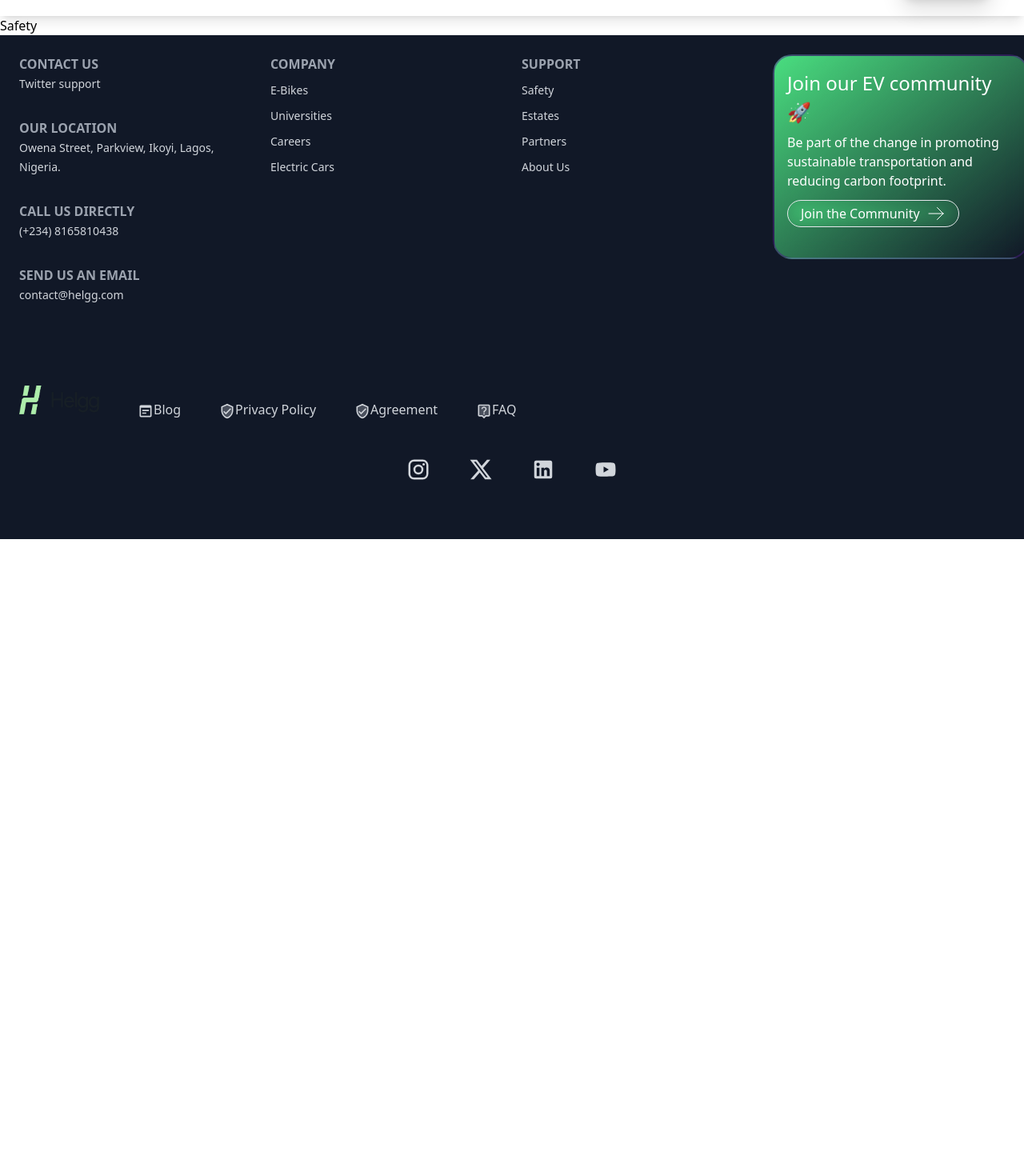
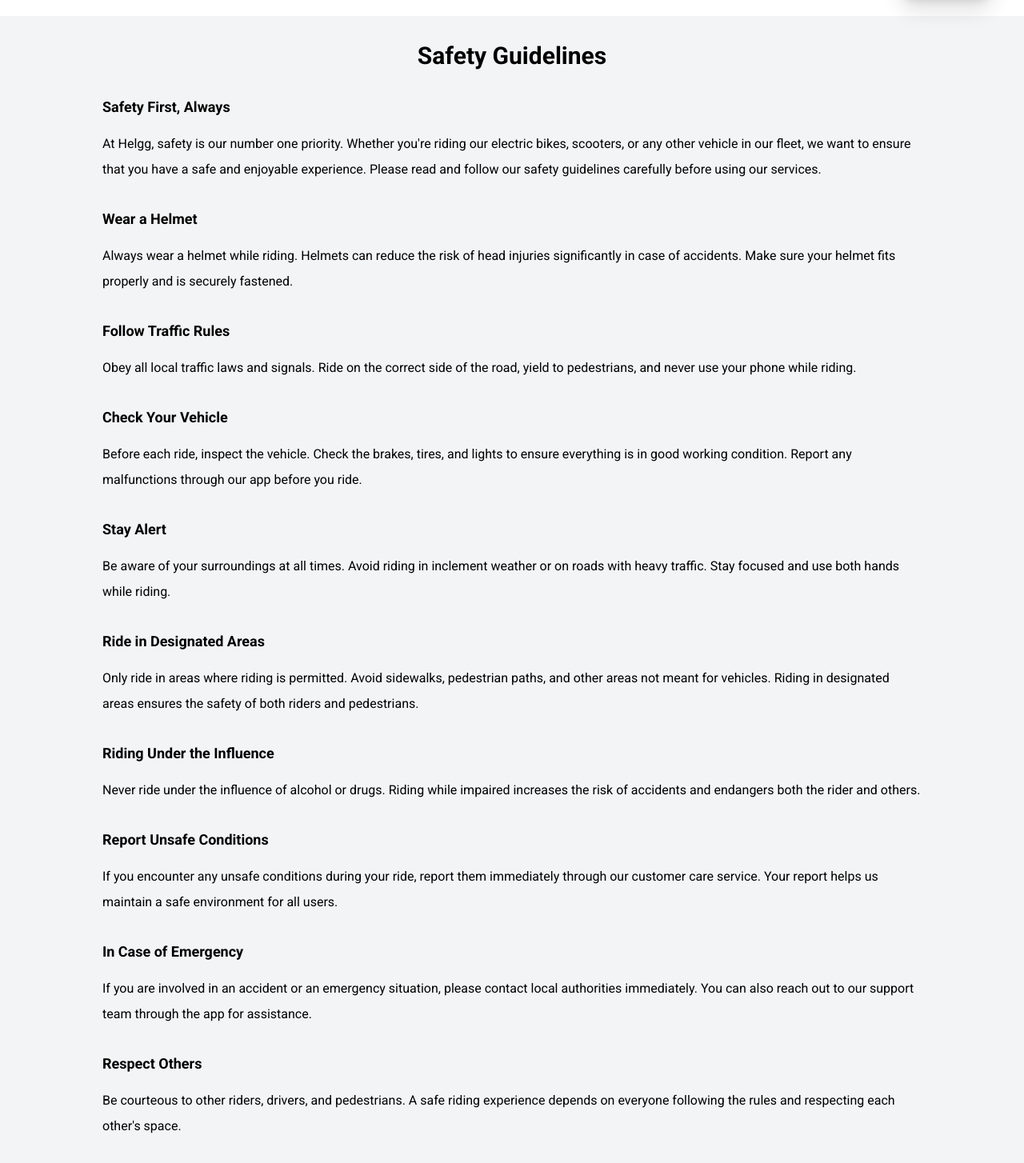
Before and after one commit to chimaskyy/helgg, a React (Vite) app in the folder client/: page /safety in a window 1280 px wide. Shown: the part 76-1530 px from the top of the page at 80% size. Before the commit the page ends 800 px from the top, so only its background shows below. Built offline with nearby package versions, Linux system fonts and the light colour scheme.

Commit message:
creat safety page

```diff
--- a/client/index.html
+++ b/client/index.html
@@ -2,7 +2,7 @@
 <html lang="en">
   <head>
     <meta charset="UTF-8" />
-    <link rel="icon" type="image/png" href="/client/src/assets/gallery/icon.png" />
+    <link rel="icon" type="image/png" href="src/assets/icon.png" />
     <meta name="viewport" content="width=device-width, initial-scale=1.0" />
     <link rel="preconnect" href="https://fonts.googleapis.com" />
     <link rel="preconnect" href="https://fonts.gstatic.com" crossorigin />
@@ -12,7 +12,7 @@
     />
     <title>Helgg - Africa's first e-transport network</title>
   </head>
-  <body>
+  <body style="scroll-behavior: smooth;">
     <div id="root"></div>
     <script type="module" src="/src/main.jsx"></script>
   </body>
--- a/client/src/pages/About.jsx
+++ b/client/src/pages/About.jsx
@@ -26,6 +26,7 @@
               Helgg
               <p>isn&apos;t just a company, it&apos;s an experience</p>
             </h1>
+            <a href="#our-story">
               <div className="animate-bounce text-thin flex items-center space-x-2">
                 <ArrowDownwardTwoToneIcon
                   style={{
@@ -37,6 +38,7 @@
                   Scroll Down <br /> to Explore
                 </p>
               </div>
+            </a>
           </div>
           <div className="relative flex-1">
             <div className="animate-bounce">
@@ -45,7 +47,7 @@
                 alt=""
                 className="rounded-2xl lg:max-w-md h-full"
               />
-              <p className="text-sm font-bold tracking-widest absolute lg:-left-48 lg:top-1/2 transform lg:-rotate-90 lg:text-lg text-customGreen origin-bottom">
+              <p className="text-sm font-extrabold tracking-widest absolute lg:-left-56 lg:top-1/2 transform lg:-rotate-90 lg:text-xl text-customGreen origin-bottom">
                 Helgg Experience
               </p>
             </div>
@@ -53,7 +55,7 @@
         </div>
       </section>
       {/* Sticky Nav */}
-      <nav className="mt-8 hidden lg:block pl-6 sticky top-[65px] bg-white text-gray-800 font-bold z-20">
+      <nav className="mt-8 hidden lg:block pl-6 sticky top-[80px] bg-white text-gray-800 font-bold z-20">
         <ul className="flex space-x-8 py-6">
           <li className="cursor-pointer relative group">
             <a href="#our-story">Our Story</a>
--- a/client/src/pages/Safety.jsx
+++ b/client/src/pages/Safety.jsx
@@ -1,9 +1,122 @@
-import React from 'react'
+import React from "react";
+import { Link } from "react-router-dom";
 
 function Safety() {
   return (
-    <div>Safety</div>
-  )
+    <div className="font-roboto p-8 bg-gray-100 min-h-screen">
+      <div className="max-w-screen-lg mx-auto">
+        <h1 className="text-3xl font-bold text-center mb-8">
+          Safety Guidelines
+        </h1>
+
+        <section className="mb-8">
+          <h2 className="text-left font-bold text-lg mb-4">
+            Safety First, Always
+          </h2>
+          <p className="leading-loose mb-4">
+            At Helgg, safety is our number one priority. Whether you're riding
+            our electric bikes, scooters, or any other vehicle in our fleet, we
+            want to ensure that you have a safe and enjoyable experience. Please
+            read and follow our safety guidelines carefully before using our
+            services.
+          </p>
+        </section>
+
+        <section className="mb-8">
+          <h2 className="text-left font-bold text-lg mb-4">Wear a Helmet</h2>
+          <p className="leading-loose mb-4">
+            Always wear a helmet while riding. Helmets can reduce the risk of
+            head injuries significantly in case of accidents. Make sure your
+            helmet fits properly and is securely fastened.
+          </p>
+        </section>
+
+        <section className="mb-8">
+          <h2 className="text-left font-bold text-lg mb-4">
+            Follow Traffic Rules
+          </h2>
+          <p className="leading-loose mb-4">
+            Obey all local traffic laws and signals. Ride on the correct side of
+            the road, yield to pedestrians, and never use your phone while
+            riding.
+          </p>
+        </section>
+
+        <section className="mb-8">
+          <h2 className="text-left font-bold text-lg mb-4">
+            Check Your Vehicle
+          </h2>
+          <p className="leading-loose mb-4">
+            Before each ride, inspect the vehicle. Check the brakes, tires, and
+            lights to ensure everything is in good working condition. Report any
+            malfunctions through our app before you ride.
+          </p>
+        </section>
+
+        <section className="mb-8">
+          <h2 className="text-left font-bold text-lg mb-4">Stay Alert</h2>
+          <p className="leading-loose mb-4">
+            Be aware of your surroundings at all times. Avoid riding in
+            inclement weather or on roads with heavy traffic. Stay focused and
+            use both hands while riding.
+          </p>
+        </section>
+
+        <section className="mb-8">
+          <h2 className="text-left font-bold text-lg mb-4">
+            Ride in Designated Areas
+          </h2>
+          <p className="leading-loose mb-4">
+            Only ride in areas where riding is permitted. Avoid sidewalks,
+            pedestrian paths, and other areas not meant for vehicles. Riding in
+            designated areas ensures the safety of both riders and pedestrians.
+          </p>
+        </section>
+
+        <section className="mb-8">
+          <h2 className="text-left font-bold text-lg mb-4">
+            Riding Under the Influence
+          </h2>
+          <p className="leading-loose mb-4">
+            Never ride under the influence of alcohol or drugs. Riding while
+            impaired increases the risk of accidents and endangers both the
+            rider and others.
+          </p>
+        </section>
+
+        <section className="mb-8">
+          <h2 className="text-left font-bold text-lg mb-4">
+            Report Unsafe Conditions
+          </h2>
+          <p className="leading-loose mb-4">
+            If you encounter any unsafe conditions during your ride, report them
+            immediately through our customer care service. Your report helps us maintain a safe
+            environment for all users.
+          </p>
+        </section>
+
+        <section className="mb-8">
+          <h2 className="text-left font-bold text-lg mb-4">
+            In Case of Emergency
+          </h2>
+          <p className="leading-loose mb-4">
+            If you are involved in an accident or an emergency situation, please
+            contact local authorities immediately. You can also reach out to our
+            support team through the app for assistance.
+          </p>
+        </section>
+
+        <section className="mb-8">
+          <h2 className="text-left font-bold text-lg mb-4">Respect Others</h2>
+          <p className="leading-loose mb-4">
+            Be courteous to other riders, drivers, and pedestrians. A safe
+            riding experience depends on everyone following the rules and
+            respecting each other's space.
+          </p>
+        </section>
+      </div>
+    </div>
+  );
 }
 
-export default Safety
+export default Safety;
```
Also changed, not shown: client/src/assets/icon.png (renamed from client/src/assets/gallery/icon.png). Lines whose indentation alone changed are shown as unchanged.
